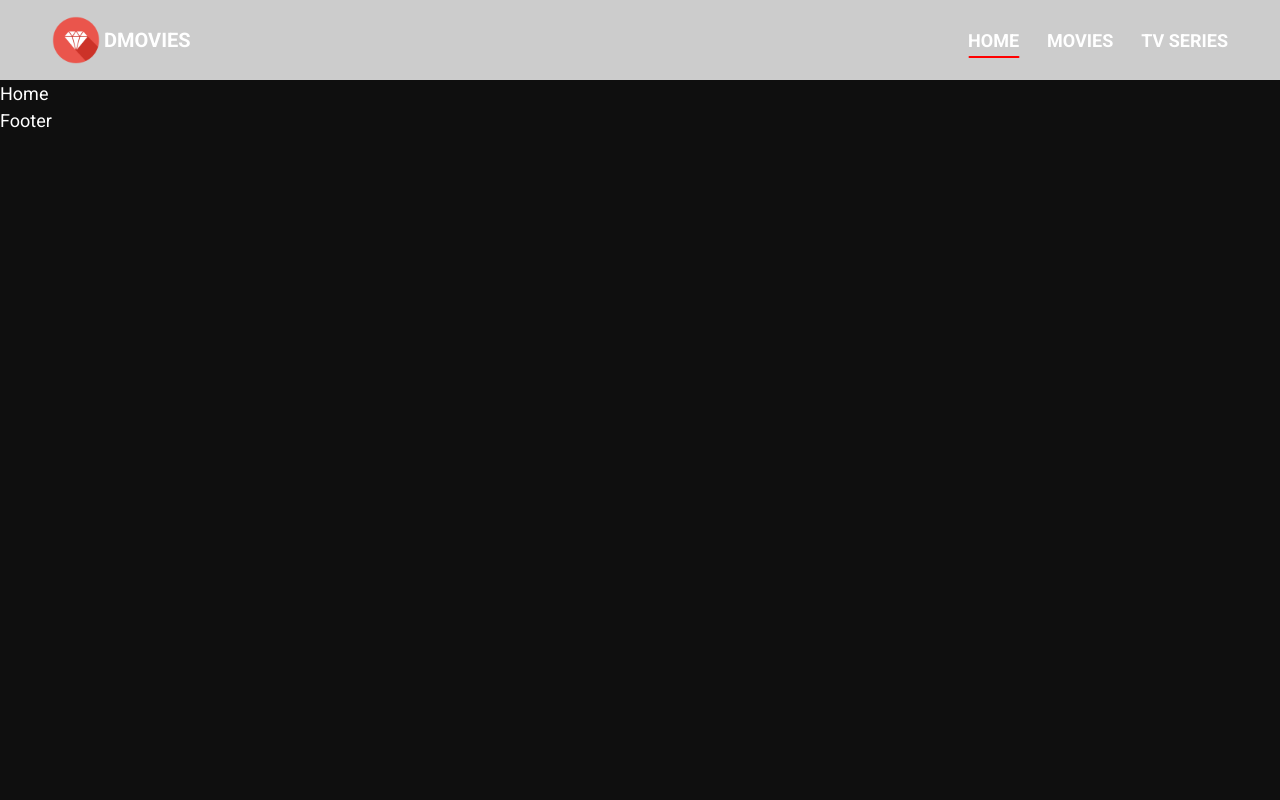
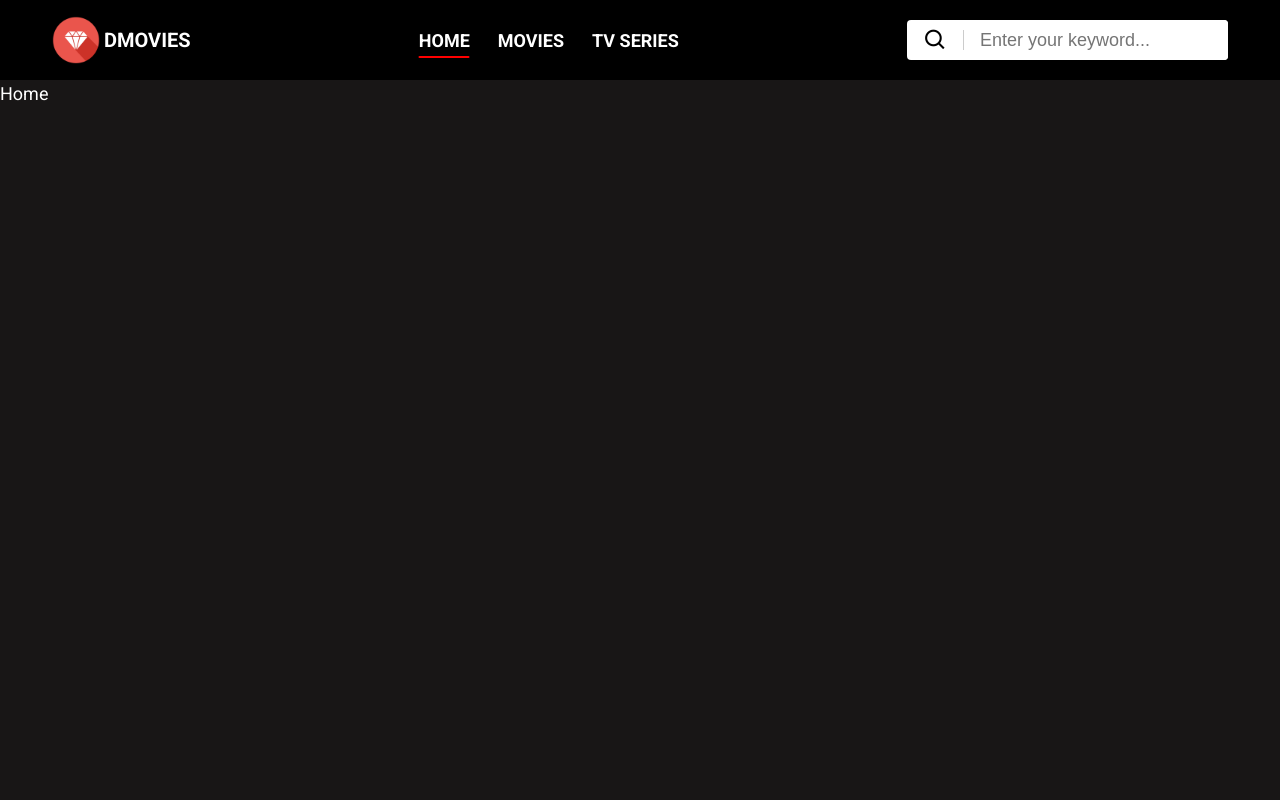
Before and after one commit to lhanhfire1999/react-movie, a React (Create React App) app: page / in a window 1280 px wide. Shown: the top 800 px of the page. Built offline with nearby package versions, Linux system fonts and the light colour scheme; the HTML template or start-up script is replaced by a standard one.

Commit message:
update header component

```diff
--- a/src/App.js
+++ b/src/App.js
@@ -1,3 +1,4 @@
+import 'boxicons/css/boxicons.min.css';
 import './scss/App.scss';
 import { BrowserRouter, Routes, Route } from 'react-router-dom';
 import { Category, Home, MainLayout } from './layouts';
--- a/src/components/Header/Header.scss
+++ b/src/components/Header/Header.scss
@@ -6,20 +6,107 @@
   left: 0;
   width: 100%;
   height: $headerHeight;
-  background-color: #ccc;
-
+  background-color: $black;
+  z-index: 9;
   @media (hover: hover) {
     a:hover {
       color: $mainColor;
     }
   }
 
+  @include tablet {
+    height: $tabletHeaderHeight;
+  }
+
+  @include mobile {
+    height: $headerHeight;
+  }
+
   &__wrap {
     height: 100%;
     padding: 0 12px;
     @include flex(center, space-between);
+    flex-wrap: wrap;
 
-    & > .header__logo {
+    // Mobile-layout responsive
+    & > .mobile-search__btn {
+      @include flex;
+      padding: 8px;
+      display: none;
+      cursor: pointer;
+
+      & > i {
+        font-size: $fontSizeLarge;
+        font-weight: 700;
+      }
+
+      @include mobile {
+        display: flex;
+      }
+    }
+
+    & > .hamburger-menu {
+      $size: 30px;
+      height: $size;
+      width: $size;
+
+      @include flex;
+      cursor: pointer;
+      display: none;
+
+      @include mobile {
+        display: flex;
+      }
+
+      & > .hamburger {
+        position: relative;
+        transition: background-color 0.3s;
+
+        &,
+        &::after,
+        &::before {
+          width: $size;
+          height: 3px;
+          background-color: #fff;
+          border-radius: 4px;
+        }
+
+        &::after,
+        &::before {
+          content: '';
+          position: absolute;
+          left: 0;
+          transition: transform 0.3s;
+        }
+
+        &::before {
+          top: -10px;
+        }
+
+        &::after {
+          top: 10px;
+        }
+      }
+
+      &.active > .hamburger {
+        background-color: transparent;
+
+        &::before {
+          transform: rotate(45deg);
+          left: 6px;
+          transform-origin: top left;
+        }
+
+        &::after {
+          transform: rotate(-45deg);
+          left: 6px;
+          transform-origin: bottom left;
+        }
+      }
+    }
+  }
+
+  &__logo {
     @include flex;
     font-size: $fontSizeMedium;
     font-weight: 600;
@@ -30,7 +117,7 @@
     }
   }
 
-    & > .header__nav {
+  &__nav {
     @include flex;
 
     & > li + li {
@@ -53,7 +140,7 @@
         width: 0;
         background-color: $mainColor;
         border-radius: 4px;
-          transition: width 0.3s;
+        transition: width 0.4s;
       }
 
       &.active::before,
@@ -61,6 +148,134 @@
         width: 100%;
       }
     }
+
+    @include mobile {
+      position: absolute;
+      top: 100%;
+      left: 0;
+      height: 100vh;
+      width: 0;
+      background-color: $black;
+      display: block;
+
+      visibility: hidden;
+      opacity: 0;
+      transition: width 0.2s, visibility 0.2s, opacity 0.2s;
+
+      & > li + li {
+        margin-left: 0;
+      }
+
+      & > li > a {
+        display: block;
+        margin: 0 16px;
+        padding: 16px;
+        min-width: 120px;
+
+        &:before {
+          display: none;
+        }
+
+        &:after {
+          content: '';
+          position: absolute;
+          top: 50%;
+          transform: translateY(-50%);
+          left: 0;
+          background-color: $mainColor;
+          border-radius: 4px;
+          width: 2px;
+        }
+
+        &.active::after,
+        &:hover::after {
+          height: 50%;
+        }
+      }
+
+      &.active {
+        width: 40%;
+        visibility: visible;
+        opacity: 1;
       }
     }
   }
+
+  &__search {
+    @include flex;
+    height: 2.5rem;
+    border-radius: 4px;
+    background-color: $white;
+
+    &__input {
+      flex: 1;
+      height: 100%;
+      padding: 0 16px;
+      border-radius: 4px;
+
+      font-size: $fontSizeNormal;
+      color: $textColor;
+      border: none;
+      outline: none;
+    }
+
+    &__btn {
+      @include flex;
+      position: relative;
+      color: $black;
+      height: 100%;
+      padding: 0 16px;
+      position: relative;
+
+      &:hover {
+        color: $mainColor;
+        cursor: pointer;
+      }
+
+      &::before {
+        content: '';
+        position: absolute;
+        top: 50%;
+        right: 0;
+        transform: translateY(-50%);
+        height: 50%;
+        width: 1px;
+        background-color: #ccc;
+      }
+
+      & > i {
+        font-size: $fontSizeLarge;
+      }
+    }
+
+    @include tablet {
+      width: 100%;
+      flex: 1;
+    }
+
+    @include mobile {
+      position: absolute;
+      top: 100%;
+      left: 0;
+      width: 100%;
+      height: 2.5rem;
+      display: none;
+
+      &.active {
+        display: flex;
+        animation: mobileSearch 0.4s linear;
+      }
+    }
+
+    @keyframes mobileSearch {
+      from {
+        top: 80%;
+        opacity: 0;
+      }
+      to {
+        top: 100%;
+        opacity: 1;
+      }
+    }
+  }
+}
--- a/src/components/Header/index.jsx
+++ b/src/components/Header/index.jsx
@@ -1,5 +1,5 @@
 import clsx from 'clsx';
-import React, { useMemo } from 'react';
+import React, { useEffect, useMemo, useRef } from 'react';
 import { Link, useLocation } from 'react-router-dom';
 import logo from '../../assets/logo.png';
 import './Header.scss';
@@ -12,21 +12,46 @@ const headerNav = [
 
 const Header = () => {
   const { pathname } = useLocation();
+  const searchBarRef = useRef(null);
+  const menuRef = useRef(null);
+  const navRef = useRef(null);
 
   const activeIndex = useMemo(() => {
     const index = headerNav.findIndex(({ path }) => path === pathname);
     return index;
   }, [pathname]);
 
+  const handleMobileSearchBtn = () => {
+    searchBarRef.current.classList.toggle('active');
+  };
+
+  const handleMenuBtn = () => {
+    menuRef.current.classList.toggle('active');
+
+    if (menuRef.current.classList.contains('active')) {
+      navRef.current.classList.add('active');
+    } else {
+      navRef.current.classList.remove('active');
+    }
+  };
+
+  useEffect(() => {
+    searchBarRef.current.classList.remove('active');
+    menuRef.current.classList.remove('active');
+    navRef.current.classList.remove('active');
+  });
+
   return (
     <header className="header">
       <div className="header__wrap container">
+        <div className="mobile-search__btn" onClick={handleMobileSearchBtn}>
+          <i className="bx bx-search"></i>
+        </div>
         <Link className="header__logo" to="/">
           <img src={logo} alt="Logo movies" />
           DMOVIES
         </Link>
-
-        <ul className="header__nav">
+        <ul className="header__nav" ref={navRef}>
           {headerNav.map((item, i) => (
             <li key={i}>
               <Link
@@ -38,6 +63,19 @@ const Header = () => {
             </li>
           ))}
         </ul>
+        <div className="header__search" ref={searchBarRef}>
+          <span className="header__search__btn">
+            <i className="bx bx-search"></i>
+          </span>
+          <input
+            type="text"
+            className="header__search__input"
+            placeholder="Enter your keyword..."
+          />
+        </div>
+        <div className="hamburger-menu" onClick={handleMenuBtn} ref={menuRef}>
+          <div className="hamburger"></div>
+        </div>
       </div>
     </header>
   );
--- a/src/layouts/Home.jsx
+++ b/src/layouts/Home.jsx
@@ -1,7 +1,7 @@
 import React from 'react';
 
 const Home = () => {
-  return <div>Home</div>;
+  return <div style={{ height: '1000px' }}>Home</div>;
 };
 
 export default Home;
--- a/src/scss/_global.scss
+++ b/src/scss/_global.scss
@@ -15,6 +15,11 @@ body {
   background-color: $bodyBg;
 
   padding-top: $headerHeight;
+  overflow-x: hidden;
+
+  @include tablet {
+    padding-top: $tabletHeaderHeight;
+  }
 }
 
 a {
--- a/src/scss/abstracts/_variables.scss
+++ b/src/scss/abstracts/_variables.scss
@@ -1,5 +1,6 @@
-$bodyBg: #0f0f0f;
+$bodyBg: #181616;
 $mainColor: #ff0000;
+$textColor: #4e4d4f;
 
 $purple: #8624db;
 $orange: #ff9066;
@@ -17,3 +18,5 @@ $tabletWidth: 740px;
 $pcWidth: 1024px;
 
 $headerHeight: 5rem;
+$tabletHeaderHeight: 7rem;
+$searchHeight: 2.5rem;
```
Also changed, not shown: src/components/HeroSlide/index.jsx (added, +7 -0 lines), src/components/HeroSlide/HeroSlide.scss (added). Lines whose indentation alone changed are shown as unchanged.
